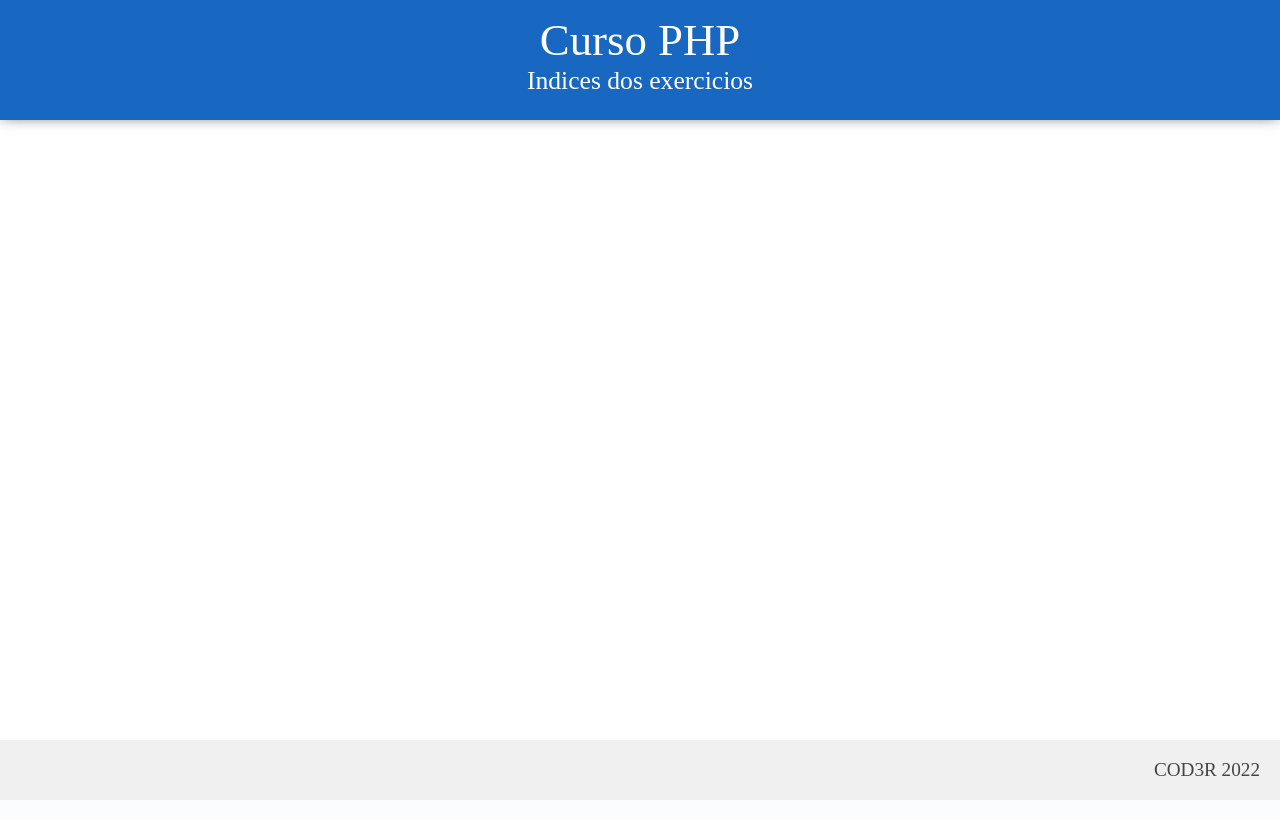
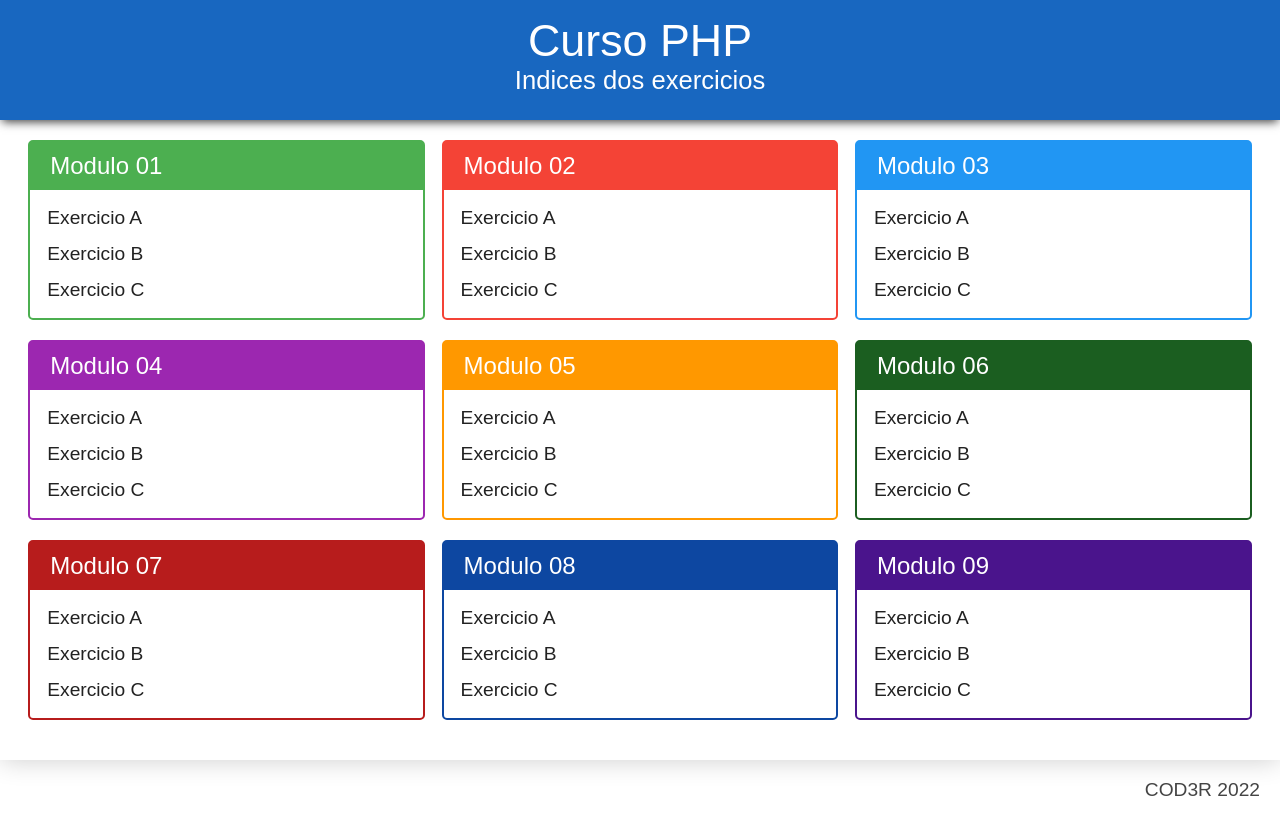
Before and after one commit to eduimoreira/cursophp, a PHP site: page / in a window 1280 px wide. Run offline with PHP 8.4, Linux system fonts and the light colour scheme.

Commit message:
atualizando css

```diff
--- a/index.html
+++ b/index.html
@@ -2,10 +2,10 @@
 <html>
 <head>
     <meta charset='utf-8'>
-    <meta http-equiv='X-UA-Compatible' content='IE=edge'>
+
     <title>CURSO PHP Title</title>
-    <meta name='viewport' content='width=device-width, initial-scale=1'>
-    <link rel='stylesheet' href='resources/css/style.css'>
+
+    <link rel="stylesheet" href="resources/css/style.css">
 
 </head>
 <body>
@@ -14,7 +14,93 @@
         <h2>Indices dos exercicios</h2>
 
     </header>
-    <main class="prinpical"></main>
+    <main class="prinpical">
+        <div class="conteudo">
+            <nav class="modulos">
+                <div class="modulo verde">
+                     <h3>Modulo 01</h3>
+                     <ul>
+                        <li> <a href="#" >Exercicio A</a></li>
+                        <li> <a href="#" >Exercicio B</a></li>
+                        <li> <a href="#" >Exercicio C</a></li>
+
+                    </ul>
+                </div>
+                <div class="modulo vermelho">
+                     <h3>Modulo 02</h3>
+                     <ul>
+                        <li> <a href="#" >Exercicio A</a></li>
+                        <li> <a href="#" >Exercicio B</a></li>
+                        <li> <a href="#" >Exercicio C</a></li>
+
+                    </ul>
+                </div>
+                <div class="modulo azul">
+                     <h3>Modulo 03</h3>
+                     <ul>
+                        <li> <a href="#" >Exercicio A</a></li>
+                        <li> <a href="#" >Exercicio B</a></li>
+                        <li> <a href="#" >Exercicio C</a></li>
+
+                    </ul>
+                </div>
+                <div class="modulo roxo">
+                     <h3>Modulo 04</h3>
+                     <ul>
+                        <li> <a href="#" >Exercicio A</a></li>
+                        <li> <a href="#" >Exercicio B</a></li>
+                        <li> <a href="#" >Exercicio C</a></li>
+
+                    </ul>
+                </div>
+                <div class="modulo laranja">
+                     <h3>Modulo 05</h3>
+                     <ul>
+                        <li> <a href="#" >Exercicio A</a></li>
+                        <li> <a href="#" >Exercicio B</a></li>
+                        <li> <a href="#" >Exercicio C</a></li>
+
+                    </ul>
+                </div>
+                <div class="modulo verde-escuro">
+                     <h3>Modulo 06</h3>
+                     <ul>
+                        <li> <a href="#" >Exercicio A</a></li>
+                        <li> <a href="#" >Exercicio B</a></li>
+                        <li> <a href="#" >Exercicio C</a></li>
+
+                    </ul>
+                </div>
+                <div class="modulo vermelho-escuro">
+                     <h3>Modulo 07</h3>
+                     <ul>
+                        <li> <a href="#" >Exercicio A</a></li>
+                        <li> <a href="#" >Exercicio B</a></li>
+                        <li> <a href="#" >Exercicio C</a></li>
+
+                    </ul>
+                </div>
+                <div class="modulo azul-escuro">
+                     <h3>Modulo 08</h3>
+                     <ul>
+                        <li> <a href="#" >Exercicio A</a></li>
+                        <li> <a href="#" >Exercicio B</a></li>
+                        <li> <a href="#" >Exercicio C</a></li>
+
+                    </ul>
+                </div>
+                <div class="modulo roxo-escuro">
+                     <h3>Modulo 09</h3>
+                     <ul>
+                        <li> <a href="#" >Exercicio A</a></li>
+                        <li> <a href="#" >Exercicio B</a></li>
+                        <li> <a href="#" >Exercicio C</a></li>
+
+                    </ul>
+                </div>
+            </nav>
+        </div>
+   </main>
     <footer class="rodape">
        COD3R 2022
 
--- a/resources/css/style.css
+++ b/resources/css/style.css
@@ -1,17 +1,18 @@
-*{
-
+* {
+    font-family: 'Oswald', sans-serif;
     box-sizing: border-box;
 }
-body{
+
+body {
     height: 100vh;
     margin: 0px;
     display: grid;
     grid-template-rows: 120px 1fr 60px;
     grid-template-columns: 1fr;
     grid-template-areas:
-        "cabecalho "
-        "principal "
-        "rodape ";
+        "cabecalho"
+        "principal"
+        "rodape";
 }
 
 .cabecalho {
@@ -24,40 +25,114 @@ body{
     align-items: center;
     padding-bottom: 10px;
     z-index: 1;
-    box-shadow: 0px -4px 15px -2px rgba(0,0,0,1);
-
+    box-shadow: 0px 4px 9px -2px rgba(0,0,0,0.75);
 }
 
-.cabecalho > h1{
+.cabecalho > h1 {
     margin: 0px;
     font-weight: 300;
     font-size: 2.8rem;
 }
 
 .cabecalho > h2 {
-
     margin: 0px;
     font-weight: 200;
     font-size: 1.6rem;
 }
 
-.principal{
+.principal {
     grid-area: principal;
     height: calc(100vh - 180px);
     background-color: #f0f0f0;
     padding: 20px;
 }
 
-.rodape{
+.conteudo {
+    position: relative;
+    height: 100%;
+    overflow-y: scroll;
+    background-color: #fff;
+    padding: 20px;
+    box-shadow: 0px 0px 25px 0px rgba(0, 0, 0, 0.2);
+}
+
+.rodape {
     grid-area: rodape;
-    background-color: #f0f0f0;
+    background-color: #fff;
     display: flex;
     justify-content: flex-end;
     align-items: center;
     font-size: 1.2rem;
-    padding: 0px 20px;
-    color:  #444;
+    padding-right: 20px;
+    color: #444;
+}
 
-    /*position: sticky;
-    bottom: 0px;*/
+.modulos {
+    display: flex;
+    flex-wrap: wrap;
+    justify-content: space-around;
 }
+
+.modulo {
+    flex-basis: 32%;
+    margin-bottom: 20px;
+    border-radius: 5px;
+}
+
+.modulo > h3 {
+    margin: 0px;
+    color: #fff;
+    font-weight: 300;
+    font-size: 1.5rem;
+    padding: 10px 20px;
+    background-color: #1867c0;
+}
+
+.modulo > ul {
+    margin: 0px;
+    padding: 10px;
+    list-style: none;
+}
+
+.modulo > ul > li {
+    padding: 7px;
+    font-size: 1.2rem;
+    cursor: pointer;
+}
+
+.modulo > ul > li > a {
+    display: flex;
+    text-decoration: none;
+    color: #222;
+}
+
+.modulo > ul > li:hover {
+    background-color: #EEE;
+}
+
+.modulo.verde { border: 2px solid #4CAF50; }
+.modulo.verde > h3 { background-color: #4CAF50; }
+
+.modulo.vermelho { border: 2px solid #F44336; }
+.modulo.vermelho > h3 { background-color: #F44336; }
+
+.modulo.azul { border: 2px solid #2196F3; }
+.modulo.azul > h3 { background-color: #2196F3; }
+
+.modulo.roxo { border: 2px solid #9C27B0; }
+.modulo.roxo > h3 { background-color: #9C27B0; }
+
+.modulo.laranja { border: 2px solid #FF9800; }
+.modulo.laranja > h3 { background-color: #FF9800; }
+
+.modulo.verde-escuro { border: 2px solid #1B5E20; }
+.modulo.verde-escuro > h3 { background-color: #1B5E20; }
+
+.modulo.vermelho-escuro { border: 2px solid #B71C1C; }
+.modulo.vermelho-escuro > h3 { background-color: #B71C1C; }
+
+.modulo.azul-escuro { border: 2px solid #0D47A1; }
+.modulo.azul-escuro > h3 { background-color: #0D47A1; }
+
+.modulo.roxo-escuro { border: 2px solid #4A148C; }
+.modulo.roxo-escuro > h3 { background-color: #4A148C; }
```
